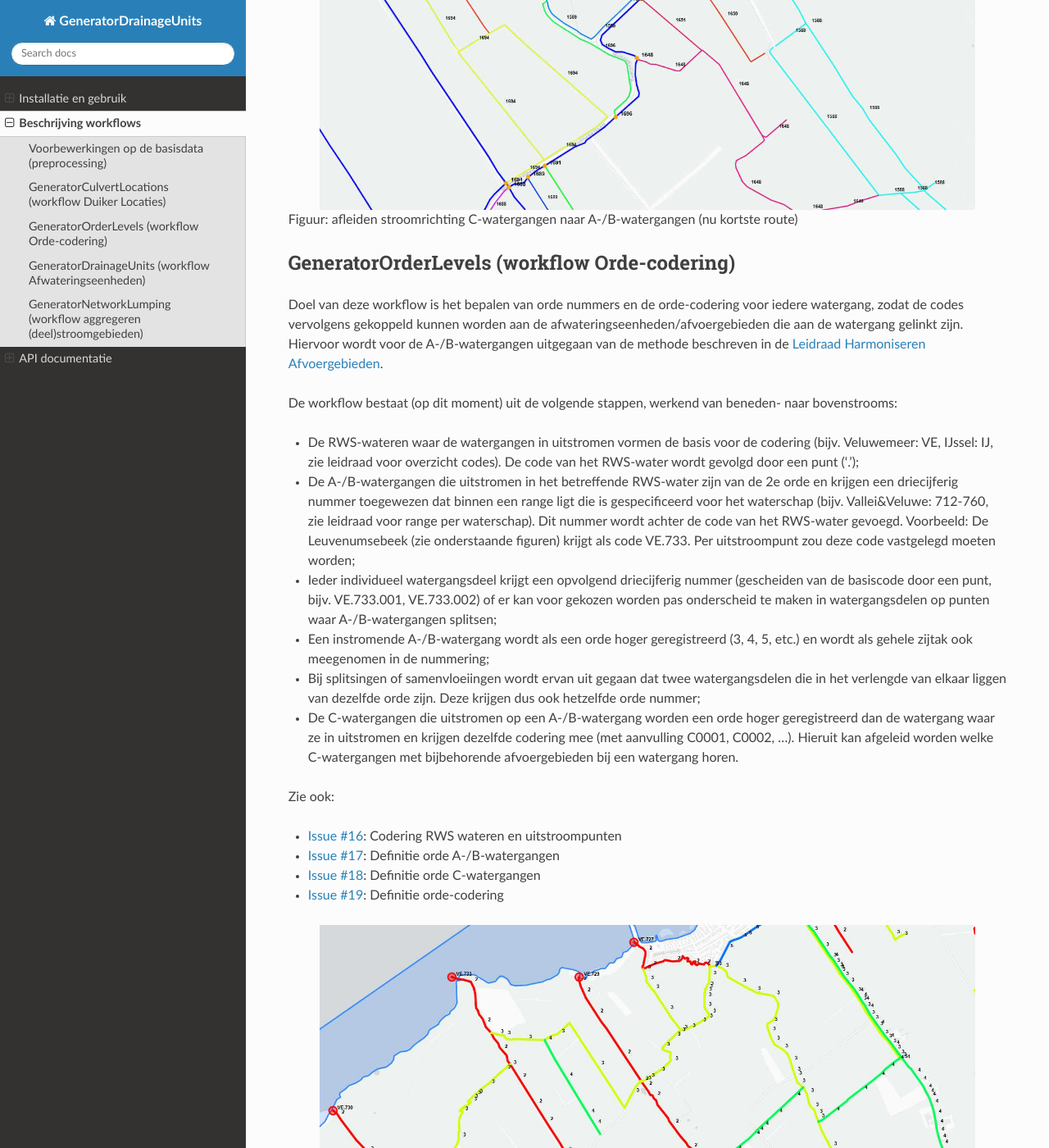
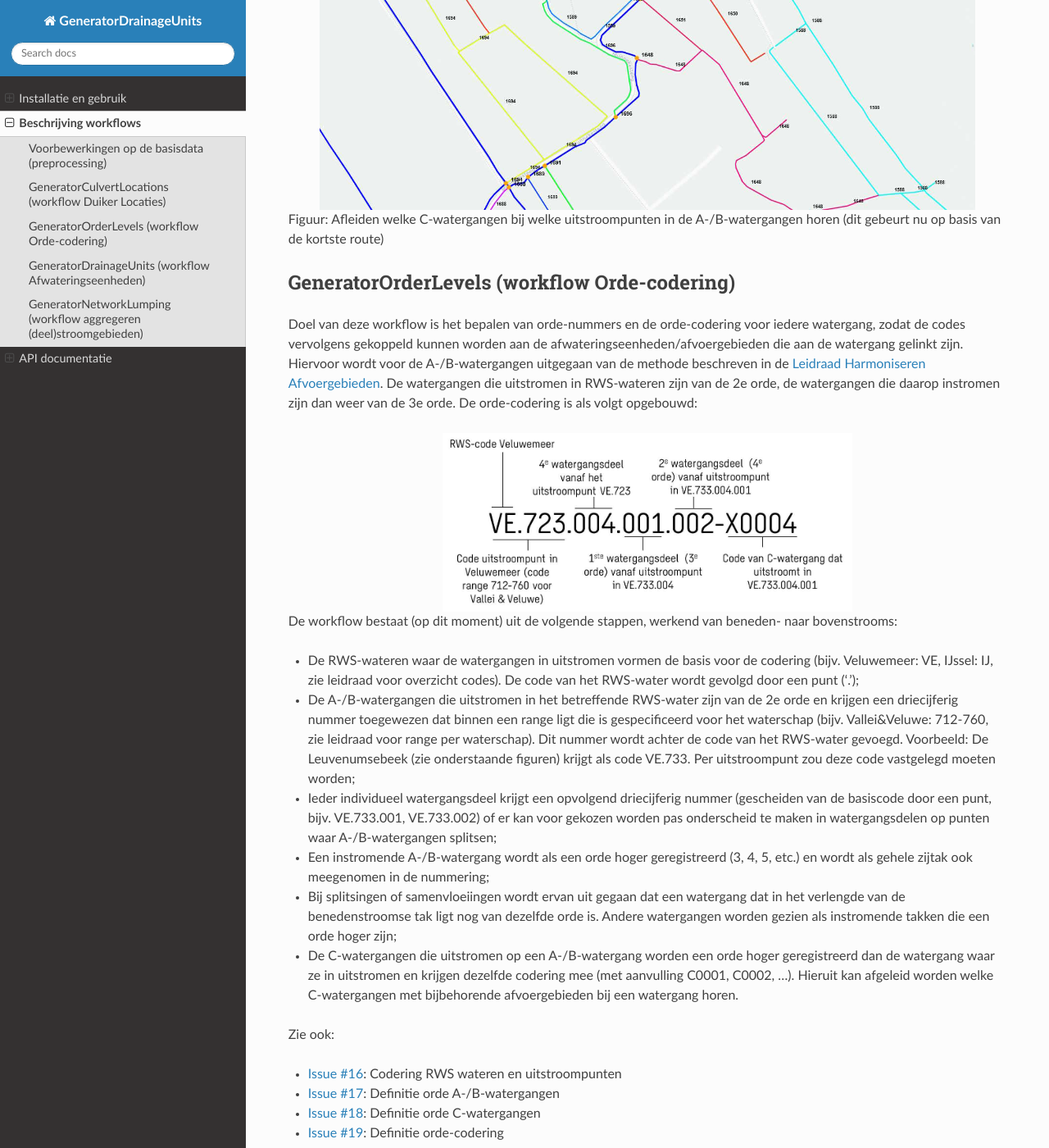
Before and after one commit to Sweco-NL/damo_afvoergebiedaanvoergebied, a Sphinx documentation site: the page built from docs/description_workflows.rst, in a window 1280 px wide and 1400 px high, scrolled down 1615 px. Shown: the whole window at 82% size. Built offline with Sphinx 7.4.7 and the Read the Docs theme 3.1.0, drawn with Linux system fonts in a browser that asks for light colours; some of the changed text lies outside the part shown.

Commit message:
update description

```diff
--- a/docs/description_workflows.rst
+++ b/docs/description_workflows.rst
@@ -27,27 +27,33 @@ De workflow bestaat uit de volgende stappen:
 
 Zie ook:
 
-* `Issue #12 <https://github.com/Sweco-NL/generator_drainage_units/issues/12#issuecomment-2446702722>`_: Selectie beste duiker
+* `Issue #12 <https://github.com/Sweco-NL/generator_drainage_units/issues/12#issuecomment-2446702722>`_: Voor criteria waarop de beste duiker/verbinding wordt geselecteerd
 
 .. image:: _static/generator_culvert_locations_1.jpg
     :alt: Generator Order Levels (workflow duiker-generator)
     :width: 800px
     :align: center
 
-Figuur: duikergenerator - het vinden van de verbindingen van de C-watergangen
+Figuur: Duikergenerator - het selecteren van de verbindingen (duikers, zie rode lijntjes) tussen de C-watergangen
 
 .. image:: _static/generator_culvert_locations_2.jpg
     :alt: Generator Order Levels (workflow duiker-generator)
     :width: 800px
     :align: center
 
-Figuur: afleiden stroomrichting C-watergangen naar A-/B-watergangen (nu kortste route)
+Figuur: Afleiden welke C-watergangen bij welke uitstroompunten in de A-/B-watergangen horen (dit gebeurt nu op basis van de kortste route)
 
 
 GeneratorOrderLevels (workflow Orde-codering)
 ^^^^^^^^^^^^^^^^^^^^^^^^^^^^
-Doel van deze workflow is het bepalen van orde nummers en de orde-codering voor iedere watergang, zodat de codes vervolgens gekoppeld kunnen worden aan de afwateringseenheden/afvoergebieden die aan de watergang gelinkt zijn.
+Doel van deze workflow is het bepalen van orde-nummers en de orde-codering voor iedere watergang, zodat de codes vervolgens gekoppeld kunnen worden aan de afwateringseenheden/afvoergebieden die aan de watergang gelinkt zijn.
 Hiervoor wordt voor de A-/B-watergangen uitgegaan van de methode beschreven in de `Leidraad Harmoniseren Afvoergebieden <https://kennis.hunzeenaas.nl/file_auth.php/hunzeenaas/a/aa/Leidraden_Harmoniseren_Afvoergebieden_v1.1.pdf>`_.
+De watergangen die uitstromen in RWS-wateren zijn van de 2e orde, de watergangen die daarop instromen zijn dan weer van de 3e orde. De orde-codering is als volgt opgebouwd:
+
+.. image:: _static/order_code_explanation.jpg
+    :alt: Order codering
+    :width: 500px
+    :align: center
 
 De workflow bestaat (op dit moment) uit de volgende stappen, werkend van beneden- naar bovenstrooms:
 
@@ -55,7 +61,7 @@ De workflow bestaat (op dit moment) uit de volgende stappen, werkend van beneden
 * De A-/B-watergangen die uitstromen in het betreffende RWS-water zijn van de 2e orde en krijgen een driecijferig nummer toegewezen dat binnen een range ligt die is gespecificeerd voor het waterschap (bijv. Vallei&Veluwe: 712-760, zie leidraad voor range per waterschap). Dit nummer wordt achter de code van het RWS-water gevoegd. Voorbeeld: De Leuvenumsebeek (zie onderstaande figuren) krijgt als code VE.733. Per uitstroompunt zou deze code vastgelegd moeten worden;
 * Ieder individueel watergangsdeel krijgt een opvolgend driecijferig nummer (gescheiden van de basiscode door een punt, bijv. VE.733.001, VE.733.002) of er kan voor gekozen worden pas onderscheid te maken in watergangsdelen op punten waar A-/B-watergangen splitsen;
 * Een instromende A-/B-watergang wordt als een orde hoger geregistreerd (3, 4, 5, etc.) en wordt als gehele zijtak ook meegenomen in de nummering;
-* Bij splitsingen of samenvloeiingen wordt ervan uit gegaan dat twee watergangsdelen die in het verlengde van elkaar liggen van dezelfde orde zijn. Deze krijgen dus ook hetzelfde orde nummer;
+* Bij splitsingen of samenvloeiingen wordt ervan uit gegaan dat een watergang dat in het verlengde van de benedenstroomse tak ligt nog van dezelfde orde is. Andere watergangen worden gezien als instromende takken die een orde hoger zijn;
 * De C-watergangen die uitstromen op een A-/B-watergang worden een orde hoger geregistreerd dan de watergang waar ze in uitstromen en krijgen dezelfde codering mee (met aanvulling C0001, C0002, ...). Hieruit kan afgeleid worden welke C-watergangen met bijbehorende afvoergebieden bij een watergang horen.
 
 Zie ook:
```
Also changed, not shown: docs/index.rst (+8 -7 lines), docs/_static/order_code_explanation.jpg (added).
